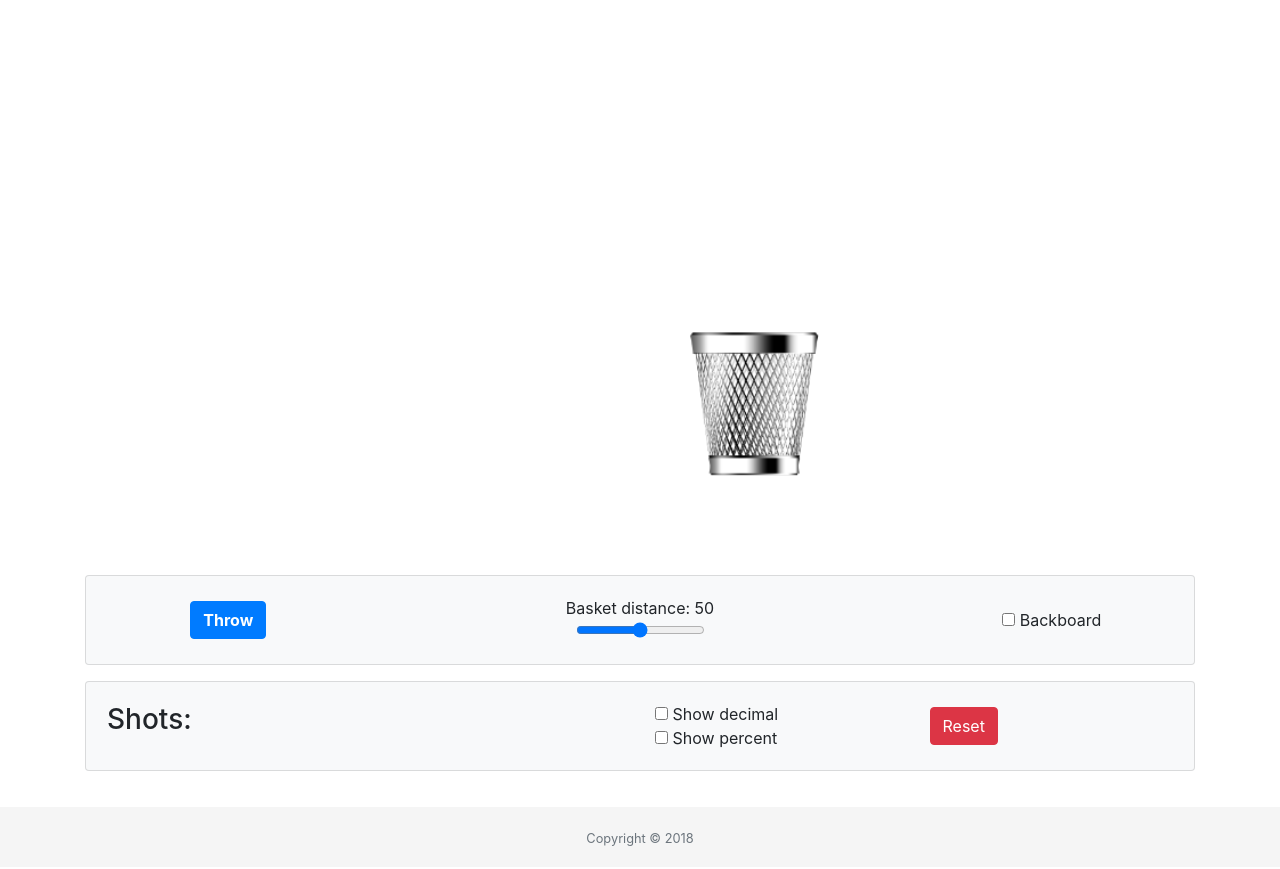
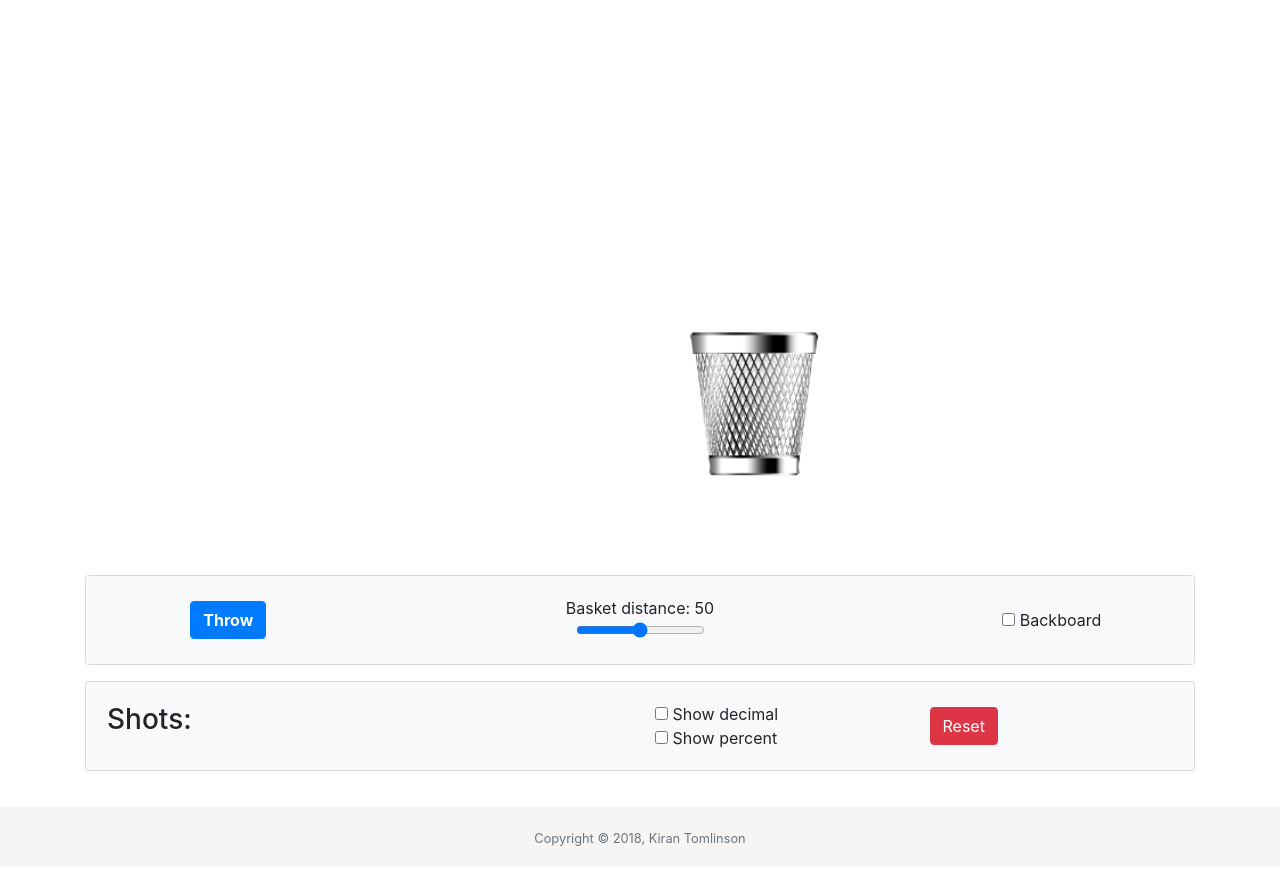
Before and after one commit to tomlinsonk/trashketball, a plain HTML site: page index.html in a window 1280 px wide. Shown: the part 118-987 px from the top of the page. Drawn offline with Linux system fonts and the light colour scheme.

Commit message:
Add copyright

```diff
--- a/index.html
+++ b/index.html
@@ -130,7 +130,7 @@
 
     <footer class="footer">
       <div class="container text-center text-muted">
-        <small> Copyright &copy; 2018</small>
+        <small> Copyright &copy; 2018, Kiran Tomlinson</small>
       </div>
     </footer>
 
```
